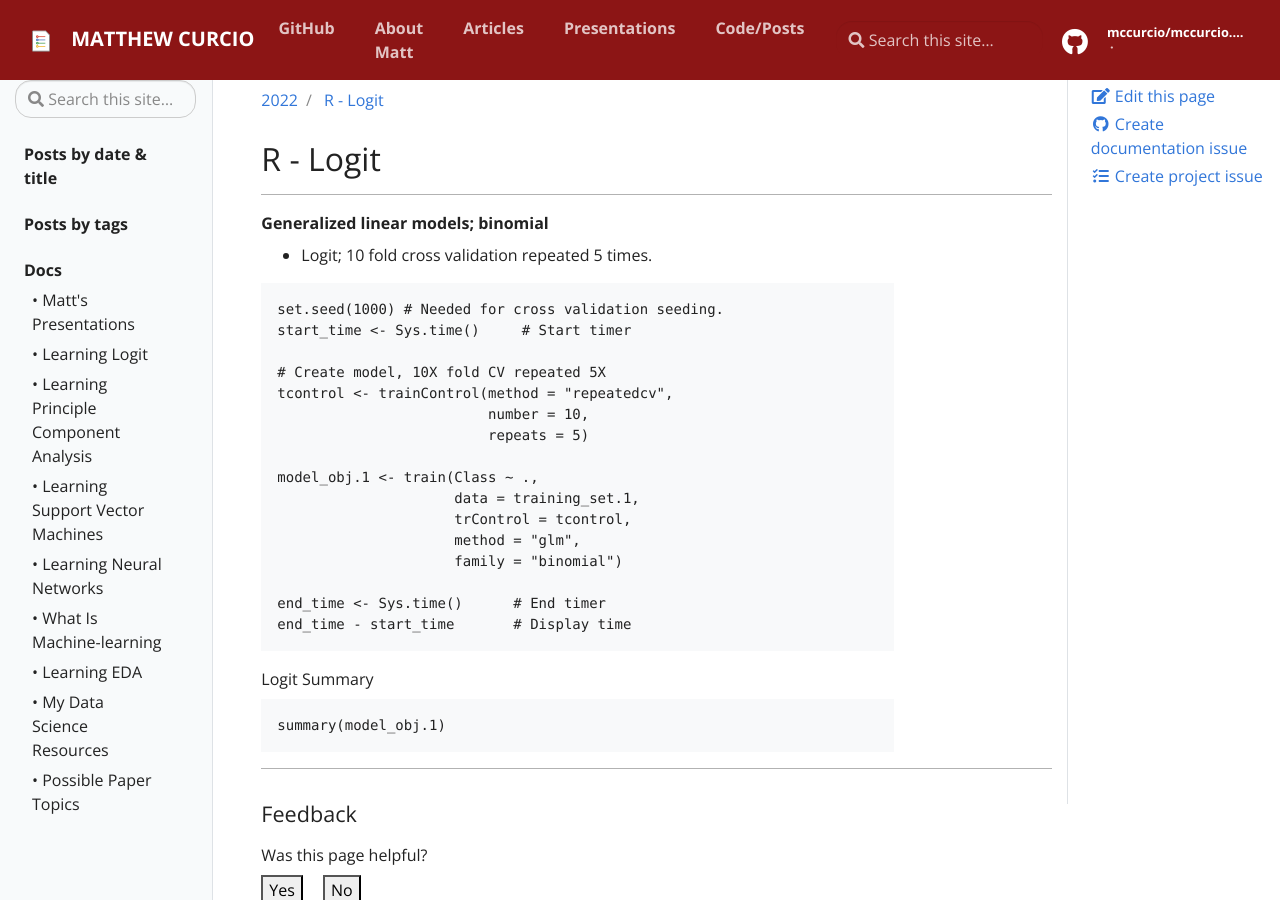
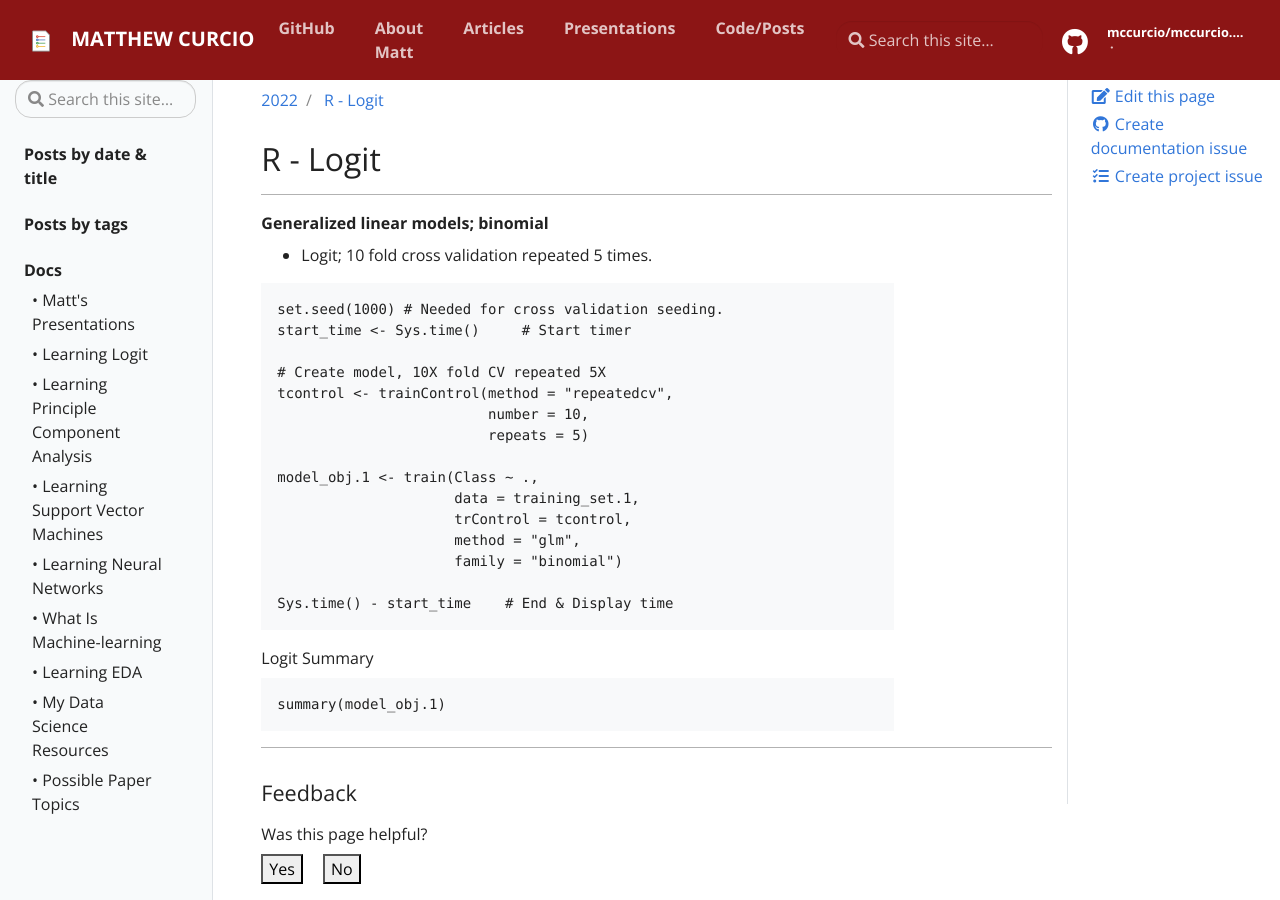
Before and after one commit to mccurcio/mccurcio.github.io, a Jekyll site: the page built from _posts/data_science/2022-04-29-r-logit.md, in a window 1280 px wide and 900 px high. Built offline with Jekyll 4.4.1, drawn with Linux system fonts in a browser that asks for light colours; our own code applies the rules of GitHub Pages for plain Markdown files.

Commit message:
Changed timer end and display

````diff
--- a/_posts/data_science/2022-04-29-r-logit.md
+++ b/_posts/data_science/2022-04-29-r-logit.md
@@ -23,8 +23,7 @@ model_obj.1 <- train(Class ~ .,
                      method = "glm",
                      family = "binomial")
 
-end_time <- Sys.time()      # End timer
-end_time - start_time       # Display time
+Sys.time() - start_time    # End & Display time
 ```
 
 
````
